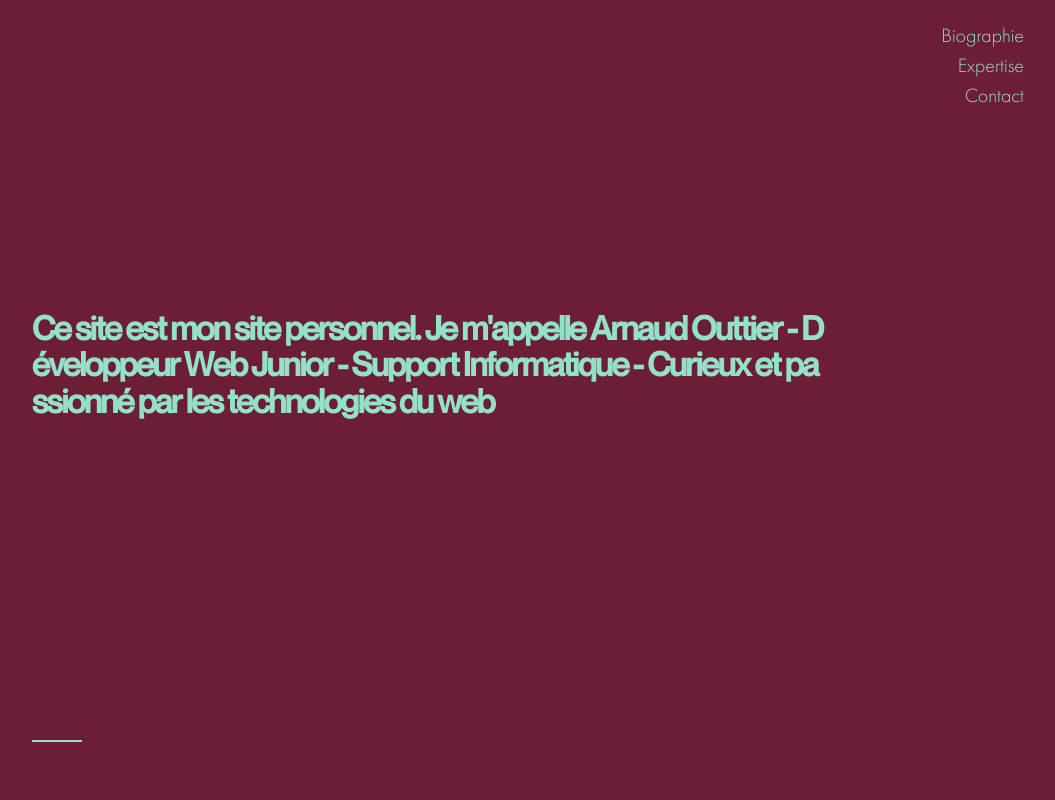
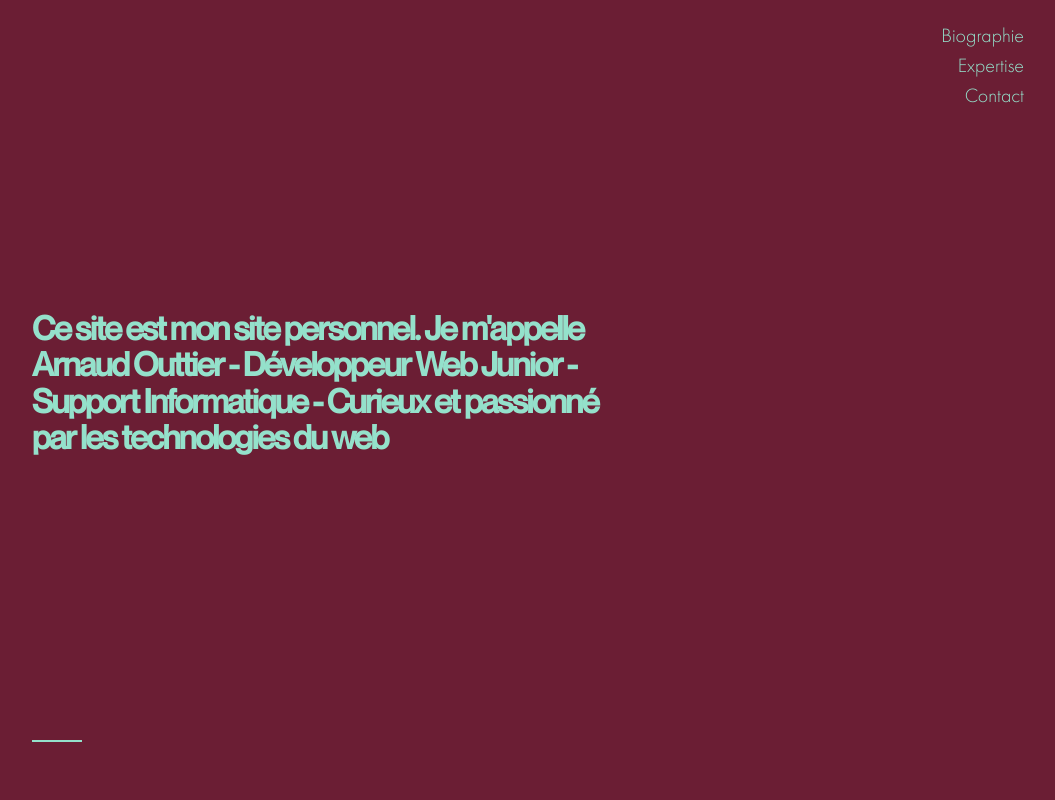
Before and after one commit to arnaudouttier/arnaud-personnal-tailwind, a Vue app: page / in a window 1280 px wide. Shown: the top 800 px of the page, without its empty margins (112-1167 px from the left). Built offline with nearby package versions, Linux system fonts and the light colour scheme.

Commit message:
site intro modif inline block

```diff
--- a/src/components/Header.vue
+++ b/src/components/Header.vue
@@ -3,9 +3,9 @@
     <Nav />
     <div class="site-intro">
       <h1 class="letters">
-          Ce site est mon site personnel. Je m'appelle Arnaud Outtier -
-          Développeur Web Junior - Support Informatique - Curieux et passionné
-          par les technologies du web
+        Ce site est mon site personnel. Je m'appelle Arnaud Outtier -
+        Développeur Web Junior - Support Informatique - Curieux et passionné par
+        les technologies du web
       </h1>
     </div>
   </header>
@@ -21,7 +21,6 @@ export default {
   },
   methods: {
     splitLetters() {
-      // Wrap every letter in a span
       let textWrapper = document.querySelector(".letters");
       textWrapper.innerHTML = textWrapper.textContent.replace(
         /\S/g,
@@ -47,14 +46,14 @@ export default {
 .site-intro {
   opacity: 0;
   animation: fadeInRight 0.9s ease 0.3s forwards;
+  cursor: pointer;
 }
 
 .letters {
-  font-weight: 900;
+  font-weight: 700;
 }
 
 .letter {
-  display: inline-block;
   line-height: 1em;
 }
 
@@ -64,7 +63,7 @@ export default {
   }
 
   .site-intro {
-    width: 80%;
+    width: 60%;
   }
 
   .letters {
@@ -74,8 +73,18 @@ export default {
   .letter {
     transition: transform 0.6s ease;
 
-    &:hover {
-      transform: rotateY(180deg) !important ;
+    &:nth-child(even) {
+      &:hover {
+        display: inline-block;
+        transform: rotateY(180deg);
+      }
+    }
+
+    &:nth-child(odd) {
+      &:hover {
+        display: inline-block;
+        transform: rotateY(-180deg);
+      }
     }
   }
 }
```
